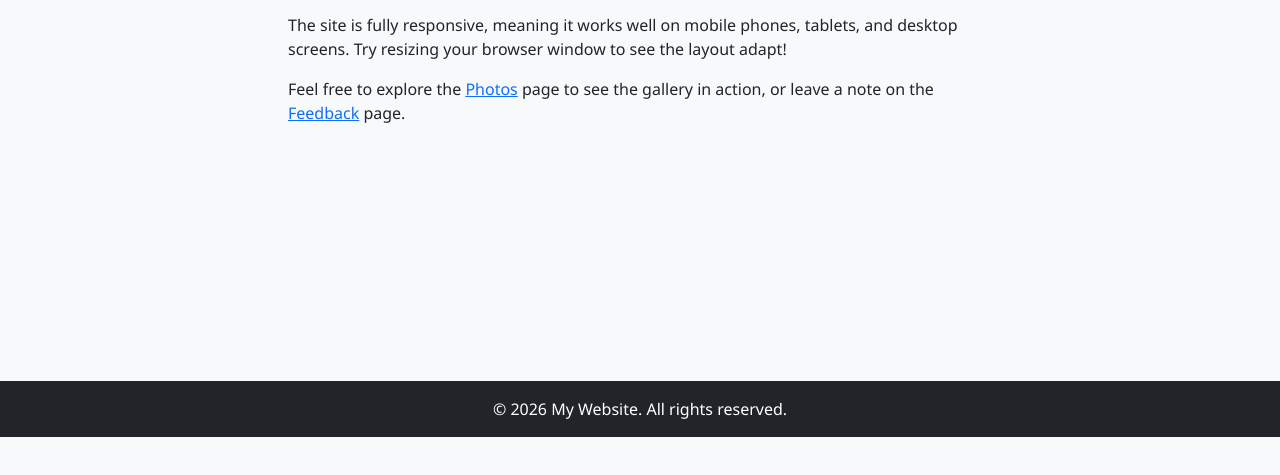
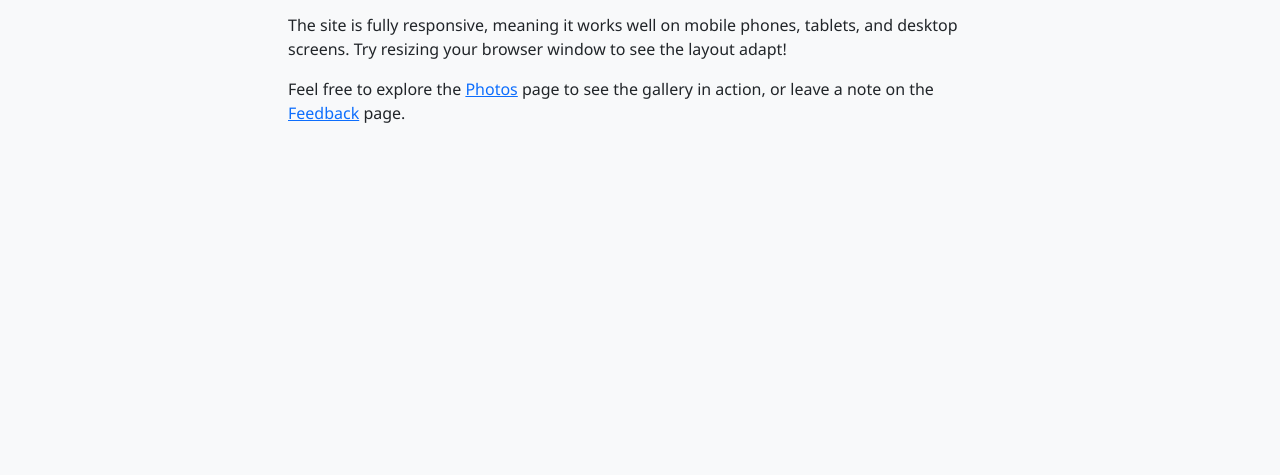
Before and after one commit to samr0ot/Responsive-Website-, a plain HTML site: page about.html in a window 1280 px wide. Shown: the part 235-710 px from the top of the page. Drawn offline with nearby package versions, Linux system fonts and the light colour scheme.

Commit message:
Update about.html

```diff
--- a/about.html
+++ b/about.html
@@ -58,11 +58,6 @@
       </div>
     </div>
   </main>
-
-  <footer class="footer text-center p-3">
-    <p class="mb-0">&copy; 2026 My Website. All rights reserved.</p>
-  </footer>
-
   <script src="https://cdn.jsdelivr.net/npm/bootstrap@5.3.3/dist/js/bootstrap.bundle.min.js"></script>
 </body>
 </html>
```
